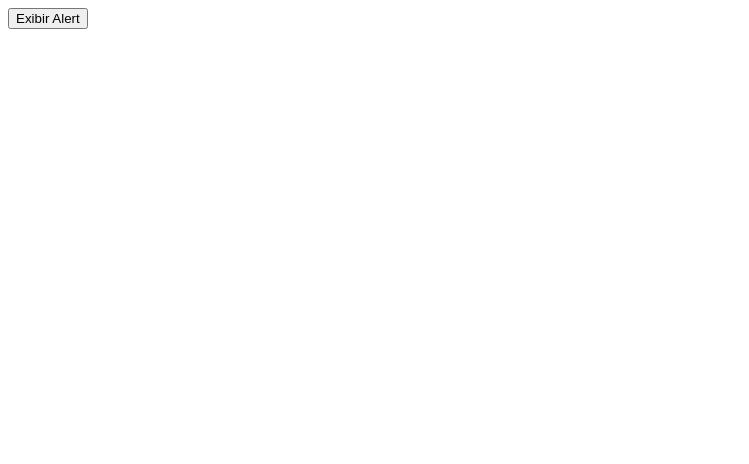
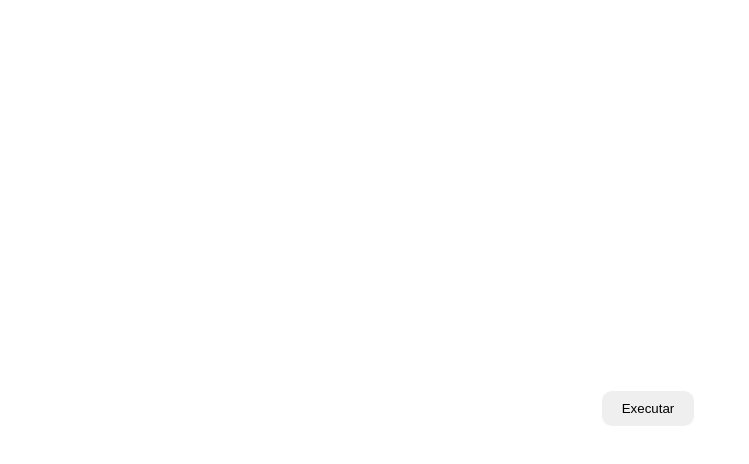
Before and after one commit to alexklenio/fap2024, a website: page Logica/aula03/mesesSwitch.html in a window 1280 px wide. Shown: the whole page, without its empty margins (0-749 px from the left). Drawn offline with Linux system fonts and the light colour scheme.

Commit message:
atualização dos exercicios

```diff
--- a/Logica/aula03/mesesSwitch.html
+++ b/Logica/aula03/mesesSwitch.html
@@ -2,7 +2,7 @@
 <html>
   <head>
     <title>Tutorial de Alert em JavaScript - Linha de Código</title>
-
+    <link rel="stylesheet" href="./styles.css" />
     <script>
       function funcao1() {
         var mes = parseInt(prompt("Informe um valor entre 01 e 12"));
@@ -46,12 +46,13 @@
             break;
           default:
             alert("O mês informado é inválido");
-            break;
         }
       }
     </script>
   </head>
   <body>
-    <input type="button" onclick="funcao1()" value="Exibir Alert" />
+    <div class="center">
+      <input type="button" class="teste" onclick="funcao1()" value="Executar" />
+    </div>
   </body>
 </html>
--- /dev/null
+++ b/Logica/aula03/styles.css
@@ -0,0 +1,26 @@
+.center{
+    height: 100vh;
+    width: 100vw;
+    display: flex;
+    justify-content: center;
+    align-items: center;
+
+}
+
+input {
+    border-radius: 10px;
+    padding: 10px 20px;
+    cursor: pointer;
+    border: none;
+
+
+}
+
+input:hover{
+    background-color: blueviolet;
+    text-decoration: solid;
+    color: aliceblue;
+    transform: scale(1.1);
+    transition: transform 0.3s ease-in-out;
+
+}
```
Also changed, not shown: Logica/aula03/mesesElseIf.html (+1 -1 lines).
